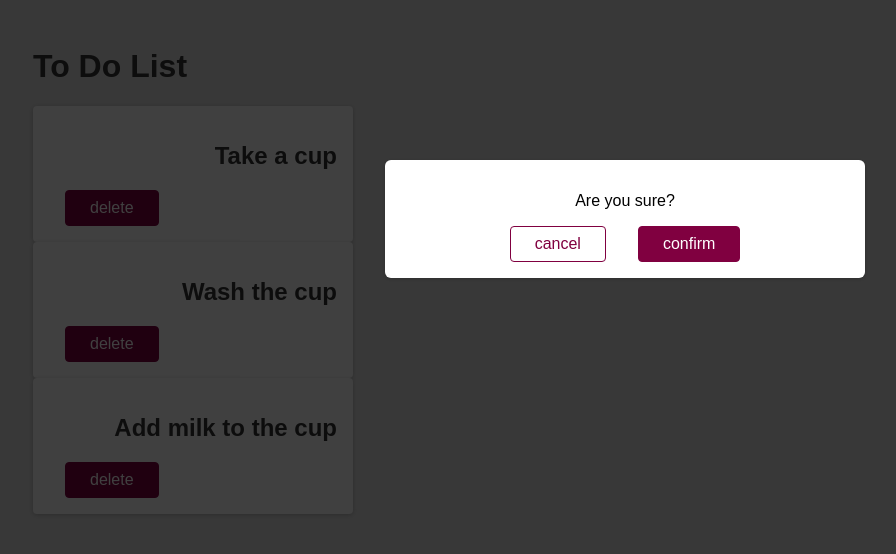
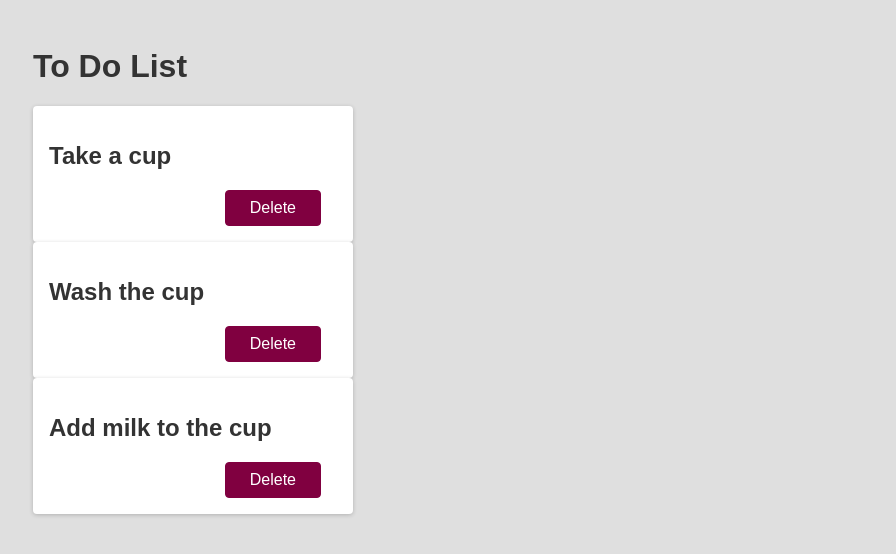
Before and after one commit to Heshan-kavi/redux-testing-app, a React (Create React App) app: page / in a window 1280 px wide. Shown: the top 554 px of the page, without its empty margins (15-911 px from the left). Built offline with nearby package versions, Linux system fonts and the light colour scheme.

Commit message:
open modal and the backdrop when the user clicked delete button

```diff
--- a/src/App.js
+++ b/src/App.js
@@ -1,6 +1,4 @@
 import './App.css';
-import Backdrop from './components/Backdrop';
-import Modal from './components/Modal';
 import Todo from './components/Todo';
 
 function App() {
@@ -10,8 +8,6 @@ function App() {
       <Todo text="Take a cup"/>
       <Todo text="Wash the cup"/>
       <Todo text="Add milk to the cup"/>
-      <Modal/>
-      <Backdrop/>
     </div>
   );
 }
--- a/src/components/Todo.js
+++ b/src/components/Todo.js
@@ -1,13 +1,23 @@
+import { useState } from "react";
+import Modal from "./Modal";
+import Backdrop from "./Backdrop";
+
 function Todo(props){
 
+    const [modalIsOpen, setModalIsOpen] = useState(false);
+
     function deletehandler(){
-        console.log(props.text);
+        setModalIsOpen(true);
     }
 
     return (
         <div className='card'>
-            <h2 className='actions'>{props.text}</h2>
-            <button className='btn' onClick={deletehandler}>delete</button>
+            <h2>{props.text}</h2>
+            <div className='actions'>
+                <button className='btn' onClick={deletehandler}>Delete</button>
+            </div>
+            {modalIsOpen && <Modal/>}
+            {modalIsOpen && <Backdrop/>}
         </div>
     );
 }
```
